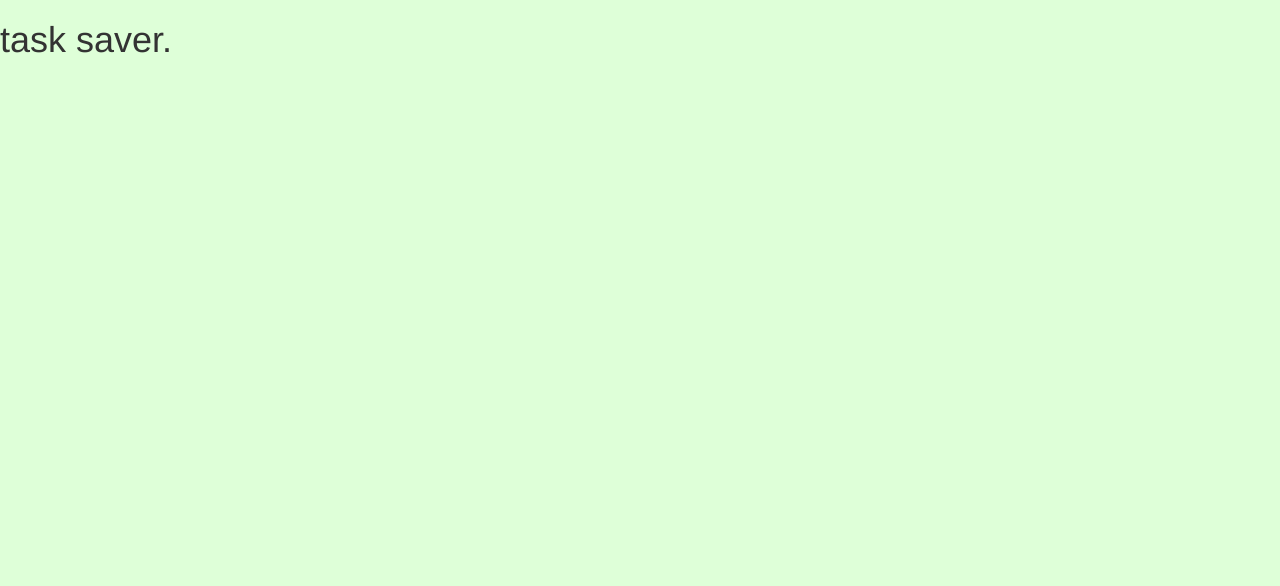
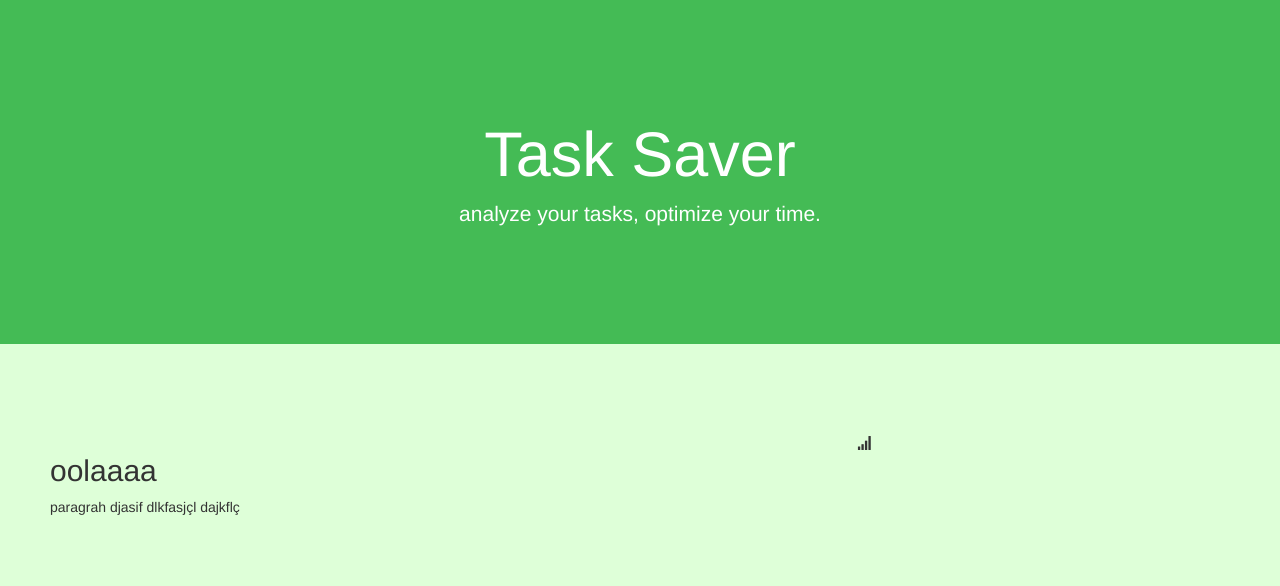
Before and after one commit to matheus-manoel/task-saver, a Flask app: page / in a window 1280 px wide. Before the commit the part shown is almost empty. Shown: the top 586 px of the page. Run offline with Flask 2, Linux system fonts and the light colour scheme; some libraries are stand-ins or nearby versions.

Commit message:
add jumbotron and container to index.

```diff
--- a/visual/static/css/custom.css
+++ b/visual/static/css/custom.css
@@ -1,3 +1,13 @@
 body {
     background-color: rgba(200, 255, 190, 0.6);
 }
+
+.jumbotron {
+    background-color: #44bb55;
+    color: #ffffff;
+    padding: 100px 25px;
+}
+
+.container-fluid {
+    padding: 60px 50px;
+}
--- a/visual/templates/index.html
+++ b/visual/templates/index.html
@@ -19,6 +19,23 @@
     </head>
 
     <body>
-        <h1>task saver.</h1>
+        <!-- Top Jumbotron -->
+        <div class="jumbotron text-center">
+            <h1>Task Saver</h1>
+            <p>analyze your tasks, optimize your time.</p>
+        </div>
+
+        <!-- Entrie -->
+        <div class="container-fluid">
+            <div class="row">
+                <div class="col-sm-8">
+                    <h2>oolaaaa</h2>
+                    <p>paragrah djasif dlkfasjçl dajkflç</p>
+                </div>
+                <div class="col-sm-4">
+                    <span class="glyphicon glyphicon-signal logo">
+                </div>
+        </div>
+
     </body>
 </html>
```
